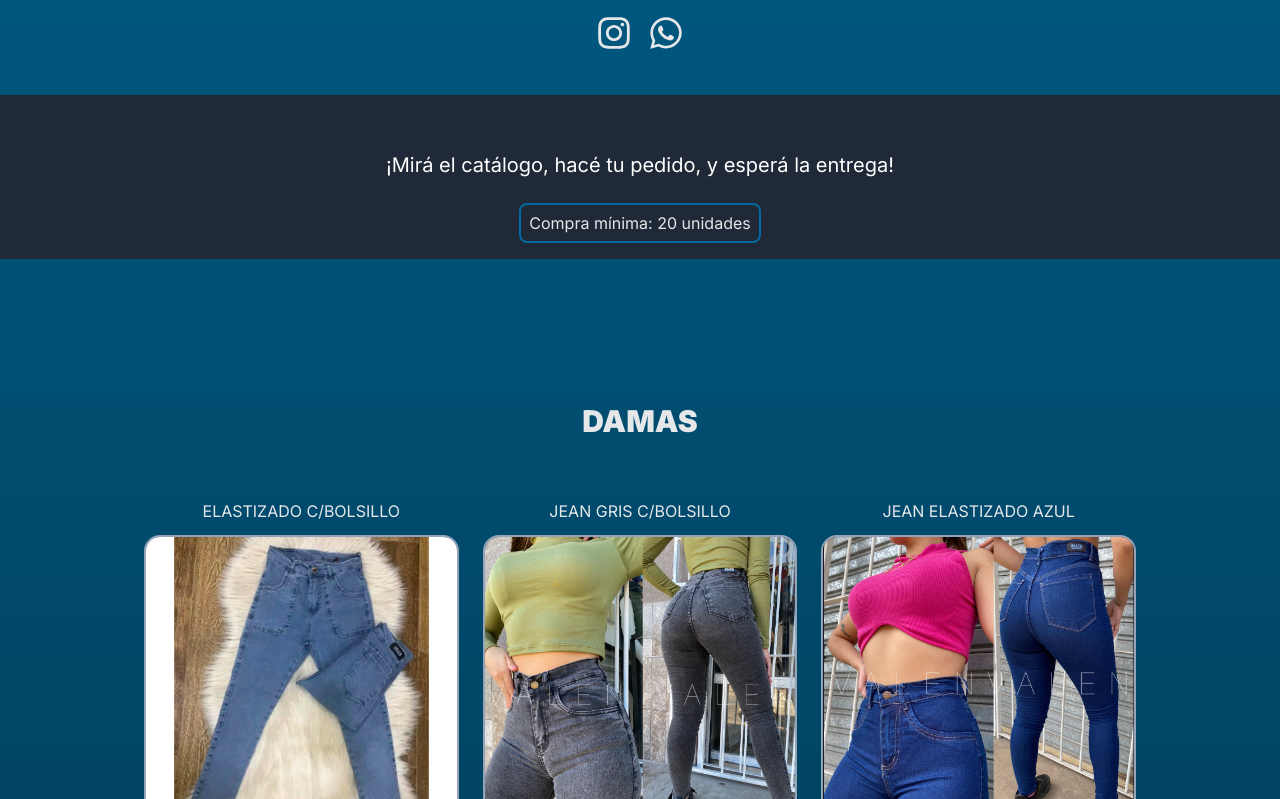
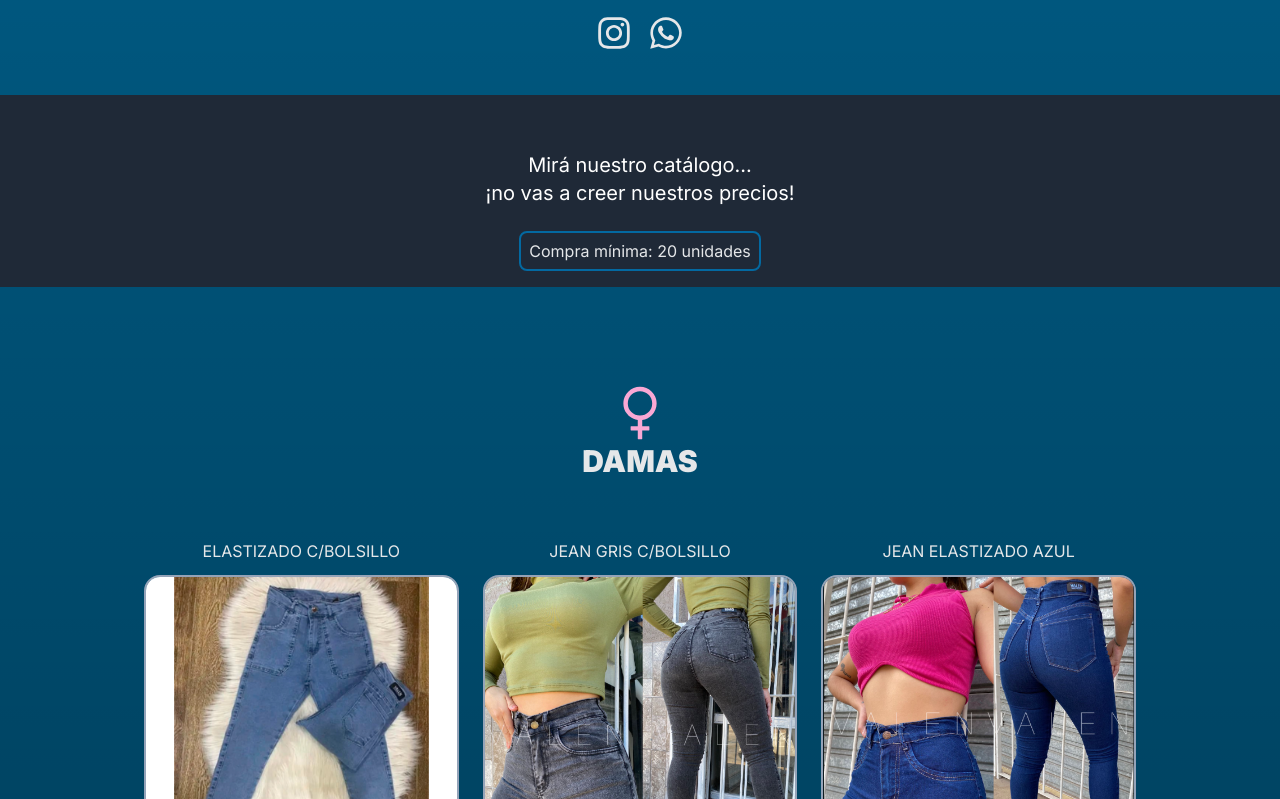
Before and after one commit to DevZeppelin/indianajeans, a Next.js app: page / in a window 1280 px wide. Shown: the part 621-1420 px from the top of the page. Built offline with nearby package versions, Linux system fonts and the light colour scheme.

Commit message:
add male and female symbols to h1 titles and general texts

```diff
--- a/src/app/page.js
+++ b/src/app/page.js
@@ -43,12 +43,12 @@ export default function Home() {
         <p className="text-center">
           Pantalones de calidad, directo desde la fábrica hasta su domicilio
         </p>
-        <Redes/>
+        <Redes />
       </section>
 
       <section name="TIRA BLACK" className="w-full bg-gray-800 p-6 text-center">
         <div className="text-white text-center p-8 text-xl">
-          ¡Mirá el catálogo, hacé tu pedido, y esperá la entrega!
+          <p>Mirá nuestro catálogo...</p> <p>¡no vas a creer nuestros precios!</p>
         </div>
         <span className="p-2 border-2 border-sky-700 rounded-lg hover:bg-sky-900">
           Compra mínima: 20 unidades
@@ -56,7 +56,8 @@ export default function Home() {
       </section>
 
       <section className="p-4 md:p-24">
-        <h1 id="damas" className="text-3xl text-center px-6 mt-12 font-black">
+        <AiOutlineWoman id="damas" className="mx-auto text-6xl text-pink-300 hover:scale-125 hover:text-pink-500" />
+        <h1  className="text-3xl text-center px-6 font-black">
           DAMAS
         </h1>
         <div className="grid grid-cols-1 md:grid-cols-3 gap-6 m-8 md:m-12 mt-12 text-center">
@@ -71,7 +72,10 @@ export default function Home() {
             />
           ))}
         </div>
-        <h1 id="hombre" className="text-3xl text-center px-6 mt-32 font-black">HOMBRE</h1>
+        <AiOutlineMan id="hombre" className="mx-auto text-6xl text-sky-300 hover:scale-125 hover:text-sky-500" />
+        <h1 className="text-3xl text-center px-6 font-black">
+          HOMBRES
+        </h1>
         <div className="grid grid-cols-1 md:grid-cols-3 gap-6 m-8 md:m-12 mt-12 text-center">
           {Jeans.hombre.map((hombre) => (
             <GridComponent
```
